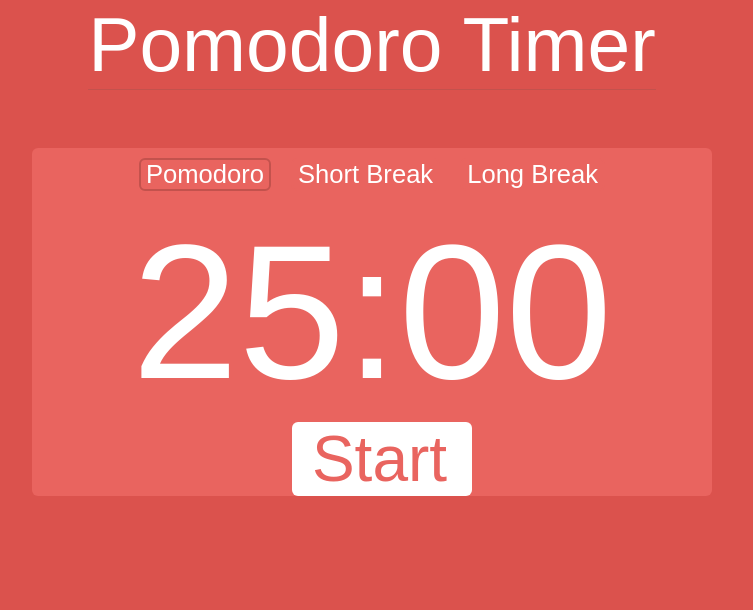
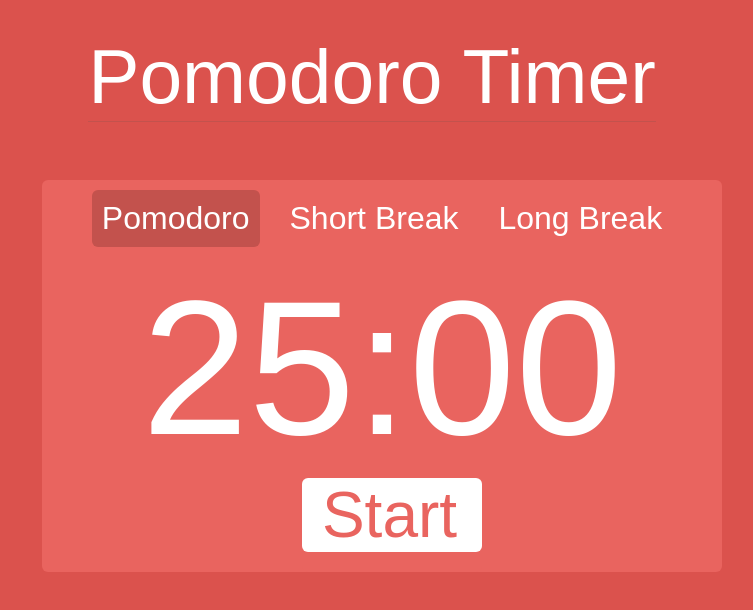
Before and after one commit to freitas027/pomodoro-timer, a plain HTML site: page index.html in a window 1280 px wide. Shown: the whole page, without its empty margins (268-1021 px from the left). Drawn offline with nearby package versions, Linux system fonts and the light colour scheme; a web font is replaced by a local one.

Commit message:
Added themes
Added three themes based on current phase (pomodoro, short break, long break

```diff
--- a/css/index.css
+++ b/css/index.css
@@ -3,8 +3,7 @@ html, body, h1 {
     font-family: 'Farro', sans-serif;
     padding: 0;
     margin:0;
-    min-height: 100vh;
-    width: 100vw;
+    height: 100%;
 }
 
 body {
@@ -19,27 +18,34 @@ body {
     flex-direction: column;
     align-items: center;
     color:white;
-    background-color: rgb(219, 82, 77);
+    background-color: var(--color-primary);
+    transition: background-color 0.5s;
+    min-height: 100%;
 }
 
 header {
     display: flex;
     align-self: center;
     font-size: 6vw;
-    border-bottom: 1px solid rgb(195, 82, 77);
+    border-bottom: 1px solid var(--color-border);
+    transition: border-bottom 0.5s;
+    margin-top: 32px;
     margin-bottom: 0.5em;
 }
+
 @media screen and (max-width: 1000px){
 
 }
 .box {
     border-radius: 6px;
-    background-color: rgb(233, 100, 95);
+    background-color: var(--color-secondary);
+    transition: background-color 0.5s;
     margin-left:20px;
 }
 
 .box-timer {
     margin: 20px;
+    justify-self: center;
 }
 
 .flex-column {
@@ -62,7 +68,7 @@ header {
     vertical-align: middle;
     padding-left: 20px;
     padding-right: 20px;
-    padding-bottom: 0px
+    padding-bottom: 0px;
 }
 
 button {
@@ -71,8 +77,10 @@ button {
     font-family: Arial, Helvetica, sans-serif;
     font-size: 5vw;
     border-radius: 6px;
-    color: rgb(233, 100, 95);
+    color: var(--color-secondary);
+    transition: color 0.5s;
     padding: 0px 25px 0px 20px;
+    margin-bottom: 20px;
     cursor: pointer;
 }
 
@@ -80,16 +88,32 @@ button {
     background-color: transparent;
     border: transparent;
     font-family: Arial, Helvetica, sans-serif;
-    font-size: max(16px, 2vw);
+    font-size: max(32px, 2vw);
     border-radius: 6px;
-    border: 2px solid rgb(233, 100, 95);
     /*color: rgb(233, 100, 95);*/
     color: white;
-    padding: 0px 5px 0px 5px;
+    padding: 10px;
     margin: 10px;
     cursor: pointer;
 }
 
 .small-button-selected, .small-button:hover{
-    border: 2px solid rgb(195, 82, 77);
+    background-color: var(--color-border);
 }
+.theme-pomodoro{
+    --color-primary: rgb(219, 82, 77);
+    --color-secondary: rgb(233, 100, 95);
+    --color-border: rgb(195, 82, 77);
+}
+
+.theme-short-break{
+    --color-primary: rgb(70, 142, 145);
+    --color-secondary: rgb(89, 154, 156);
+    --color-border: rgb(43, 85, 85);;
+}
+
+.theme-long-break{
+    --color-primary: rgb(67, 126, 168);
+    --color-secondary: rgb(86, 139, 177);
+    --color-border: rgb(73, 118, 151);;
+}
--- a/index.html
+++ b/index.html
@@ -14,7 +14,7 @@
     <body>
         <div class="main">
             <header>Pomodoro Timer</header>
-            <div id="timer"></div>
+            <div id="timer" class="box-timer"></div>
         </div>
     </body>
 </html>
--- a/js/timer.js
+++ b/js/timer.js
@@ -14,7 +14,9 @@ class Timer extends React.Component {
         // Pomodoro state can be p (pomodoro), s(short break), l (long break)
         pomodoroState: "p",
         pomodoroCounter: 0,
-    };
+    }
+    setTheme('theme-pomodoro');
+    ;
     this.timer = this.timer.bind(this)
     //let intervalId = setInterval(this.timer, 1000)
   }
@@ -75,19 +77,21 @@ class Timer extends React.Component {
   setPomodoroState(state){
       if (state ==="p" && this.state.pomodoroState !== 'p'){
         this.setState({pomodoroState: state, timeLeft: 25*60, running: false});
-
+        setTheme('theme-pomodoro');
       }
       else if (state === 's' && this.state.pomodoroState !== 's'){
         this.setState({pomodoroState: state, timeLeft: 5*60, running: false});
+        setTheme('theme-short-break');
       }
       else if (state === 'l' && this.state.pomodoroState !== 'l'){
         this.setState({pomodoroState: state, timeLeft: 15*60, running: false});
+        setTheme('theme-long-break');
       }
 
   }
   render() {
     return (
-        <div className="box box-timer">
+        <div className="box">
                 <div className="flex-row">
                     <button className={this.getPomodoroClassName('p')} onClick={() => this.setPomodoroState('p')}>Pomodoro</button>
                     <button className={this.getPomodoroClassName('s')} onClick={() => this.setPomodoroState('s')}>Short Break</button>
@@ -100,6 +104,7 @@ class Timer extends React.Component {
                 </div>
             </div>
         </div>
+
             );
   }
 }
@@ -111,5 +116,12 @@ function localeTwoDigits (number){
     });
 }
 
+// function to set a given theme/color-scheme
+function setTheme(themeName) {
+    localStorage.setItem('theme', themeName);
+    document.documentElement.className = themeName;
+}
+
+
 const domContainer = document.querySelector('#timer');
 ReactDOM.render(e(Timer), domContainer);
```
Also changed, not shown: js/todo.js (added).
